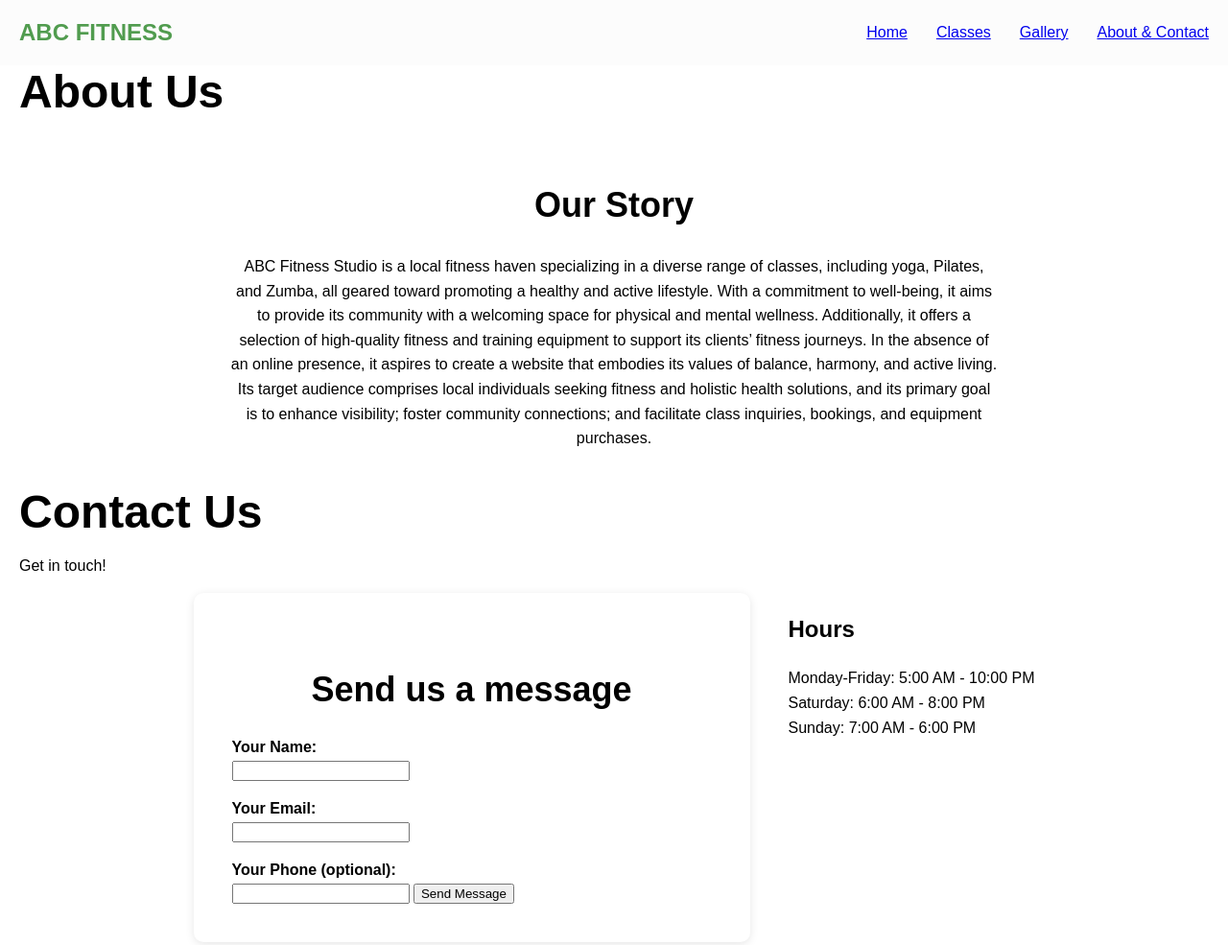
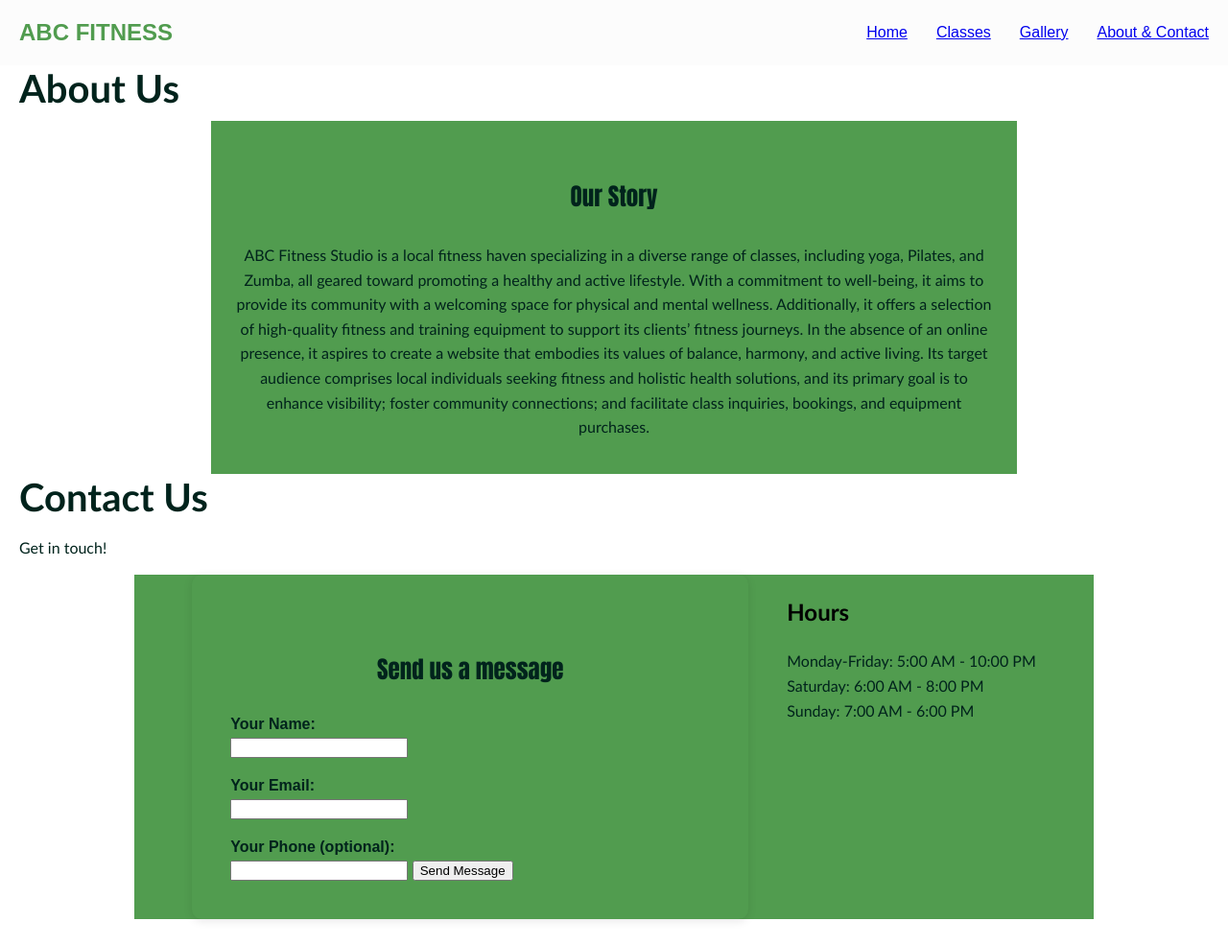
Before and after one commit to AlexNelson52/WebDevSoph, a plain HTML site: page about-contact.html in a window 1280 px wide. Shown: the top 985 px of the page at 96% size. Drawn offline with Linux system fonts and the light colour scheme.

Commit message:
Add files via upload

```diff
--- a/style.css
+++ b/style.css
@@ -26,28 +26,33 @@ body {
 .pageh1 {
     text-align: center;
     padding: 40px 20px;
-    background-color: #f5f5f5;
+    background-color: #519c4f;
 }
 
 h1 {
-    font-size: 48px;
+    font-size: 40px;
     margin: 0 0 10px 0;
-    color: #0231c;
+    color: #00231C;
+    font-family: 'Trebuchet MS', 'Lucida Sans Unicode', 'Lucida Grande', 'Lucida Sans', Arial, sans-serif;
 }
 
 h2 {
-    font-size: 36px;
-    color: #0231c;
+    font-size: 25px;
+    color: #00231C;
     text-align: center;
     margin: 40px 0 30px 0;
+    font-family: Impact, Haettenschweiler, 'Arial Narrow Bold', sans-serif
 }
 
 h3 {
     font-size: 24px;
+    font-family: 'Gill Sans', 'Gill Sans MT', Calibri, 'Trebuchet MS', sans-serif;
 }
 p {
     font-size: 16px;
     line-height: 1.6;
+    color: #00231C;
+    font-family: 'Gill Sans', 'Gill Sans MT', Calibri, 'Trebuchet MS', sans-serif;
 }
 .welcome{
     text-align: center;
@@ -71,6 +76,7 @@ p {
     justify-content: center;
     gap: 30px;
     padding: 50px 20px;
+
 }
 
 .class {
@@ -80,6 +86,7 @@ p {
     text-align: center;
     width: 300px;
     border: 2px solid #e0e0e0;
+    background-color: #519c4f;
 }
 
 .gallery1 {
@@ -97,6 +104,7 @@ p {
     border-radius: 10px;
     overflow: hidden;
     text-align: center;
+    color: #00231C;
 }
 
 
@@ -108,6 +116,9 @@ p {
     margin: 0 auto;
     text-align: center;
     padding: 20px;
+    background-color: #519c4f;
+    font-family: 'Gill Sans', 'Gill Sans MT', Calibri, 'Trebuchet MS', sans-serif;
+    font-size: 16px;
 }
 
 .contactcon {
@@ -117,6 +128,7 @@ p {
     max-width: 1000px;
     margin: 0 auto;
     justify-content: center;
+    background-color: #519c4f;
 }
 
 .form {
@@ -127,6 +139,7 @@ p {
     flex: 1;
     min-width: 300px;
     max-width: 500px;
+    background-color: #519c4f;
 }
 
 label {
@@ -134,5 +147,6 @@ label {
     margin-top: 20px;
     margin-bottom: 5px;
     font-weight: bold;
-    color: #0231c;
+    color: #00231C;
+    background-color: #519c4f;
 }
```
Also changed, not shown: index.html (+1 -1 lines).
